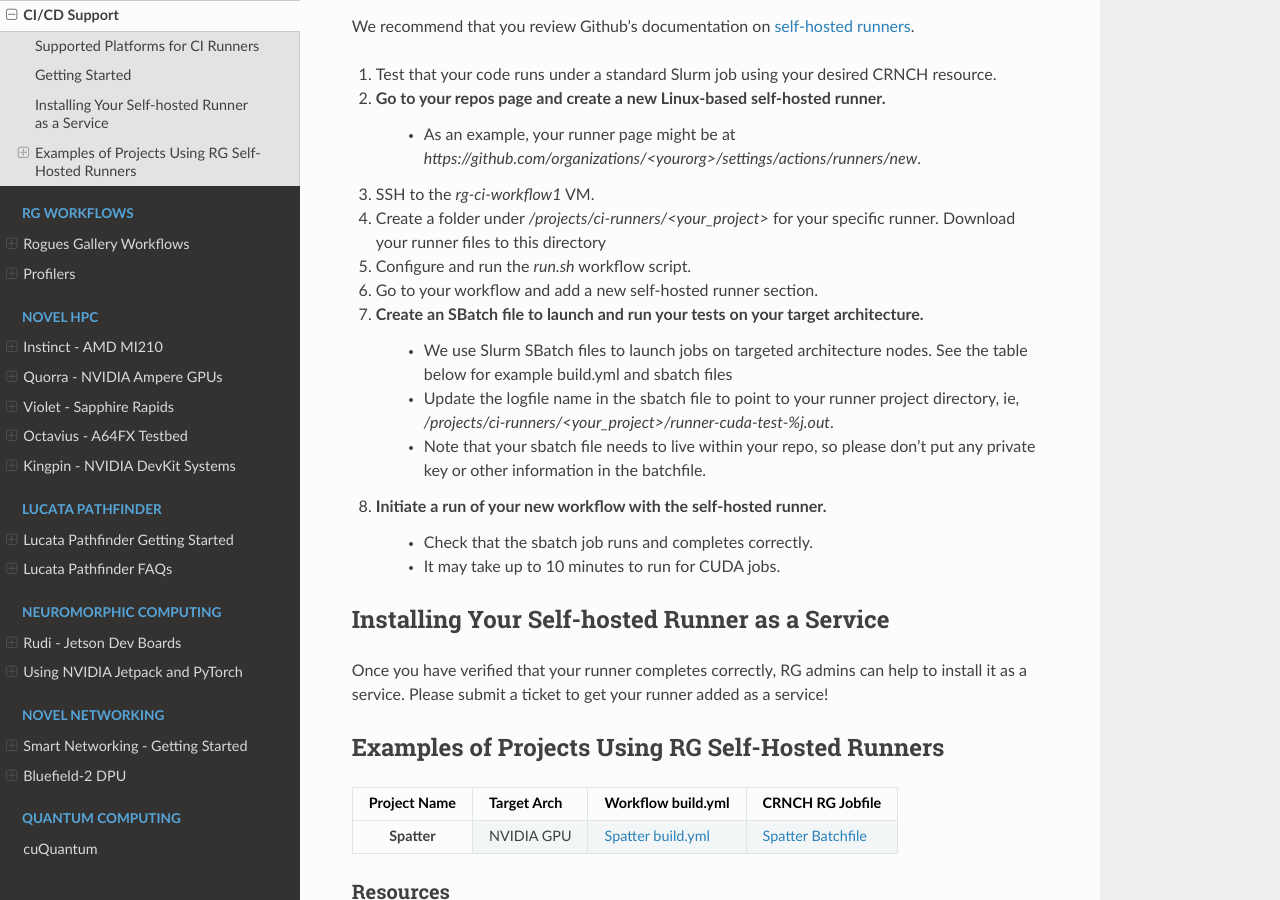
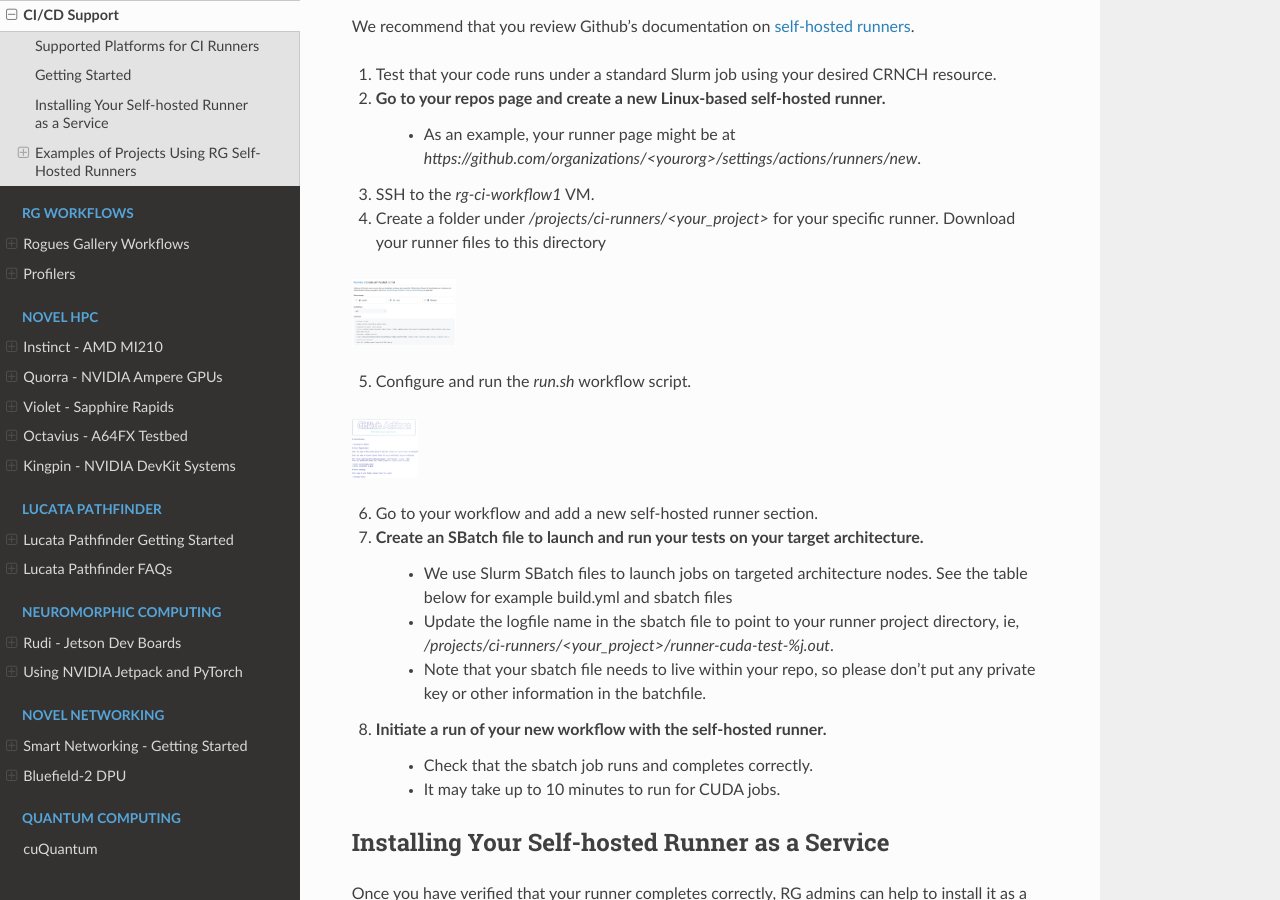
Before and after one commit to gt-crnch-rg/read-the-docs, a Sphinx documentation site: the page built from docs/general/ci-runners.rst, in a window 1280 px wide and 900 px high, scrolled down 521 px. Built offline with Sphinx 7.4.7 and the Read the Docs theme 2.0.0, drawn with Linux system fonts in a browser that asks for light colours; pages that are not in the unit, such as notebooks, are missing from menus.

Commit message:
Update ci-runners.rst

```diff
--- a/docs/general/ci-runners.rst
+++ b/docs/general/ci-runners.rst
@@ -22,7 +22,17 @@ We recommend that you review Github's documentation on `self-hosted runners <htt
       - As an example, your runner page might be at `https://github.com/organizations/<yourorg>/settings/actions/runners/new`.
 3) SSH to the `rg-ci-workflow1` VM.
 4) Create a folder under `/projects/ci-runners/<your_project>` for your specific runner. Download your runner files to this directory
+
+.. figure:: ../figures/general/ci_cd/github_self_hosted_runner.jpg
+   :alt: Github CI/CD Self-hosted Runner
+   :scale: 10
+
 5) Configure and run the `run.sh` workflow script.
+
+.. figure:: ../figures/general/ci_cd/github_self_hosted_runner_config.jpg
+   :alt: Github CI/CD Self-hosted Runner
+   :scale: 10
+
 6) Go to your workflow and add a new self-hosted runner section.
 7) Create an SBatch file to launch and run your tests on your target architecture.
     - We use Slurm SBatch files to launch jobs on targeted architecture nodes. See the table below for example build.yml and sbatch files
```
